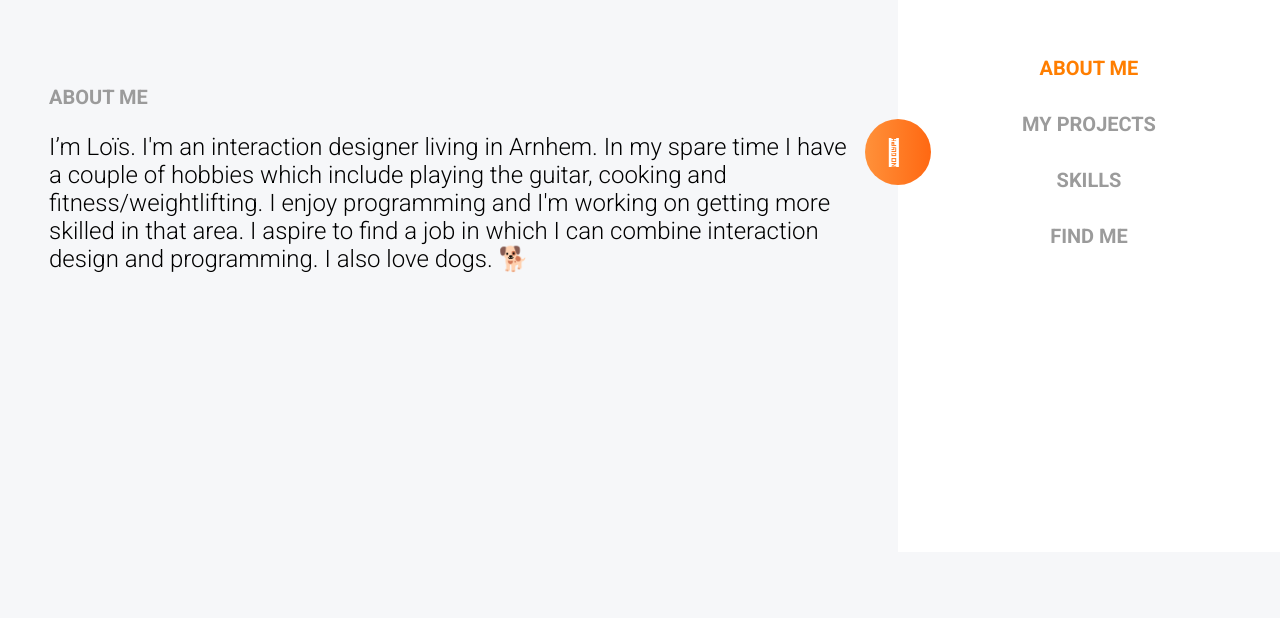
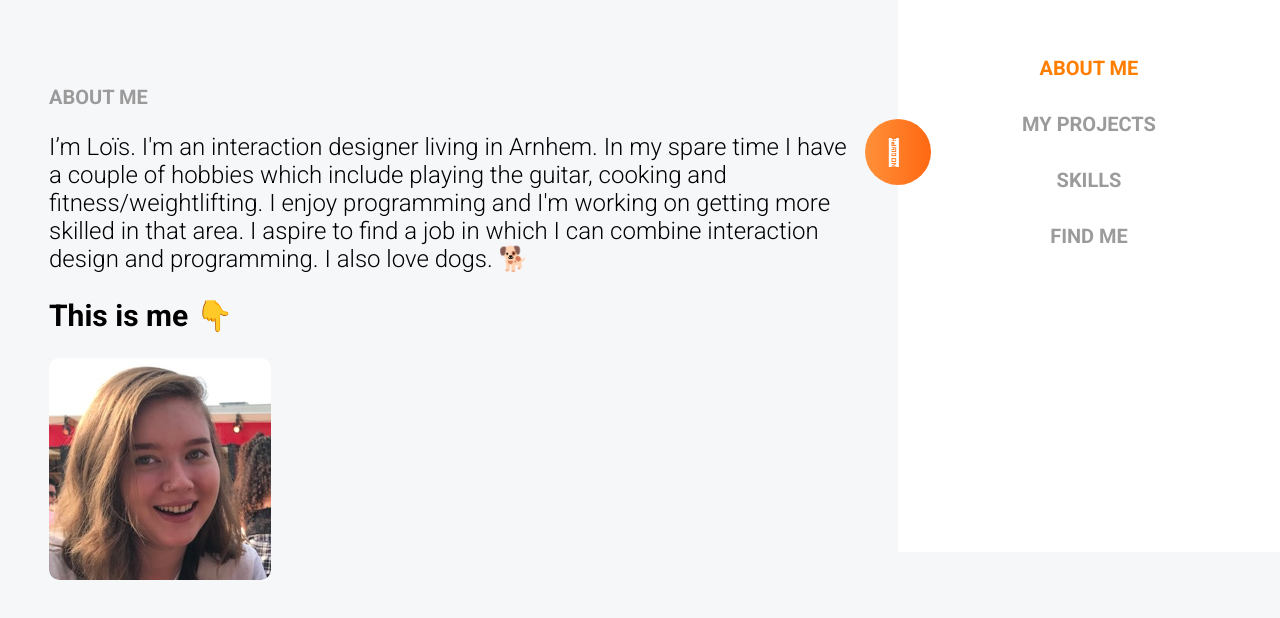
Before and after one commit to lbrndsn/portfolio, a React (Create React App) app: page /about in a window 1280 px wide. Shown: the part 248-866 px from the top of the page. Before the commit the page ends 800 px from the top, so only its background shows below. Built offline with nearby package versions, Linux system fonts and the light colour scheme.

Commit message:
added portrait

```diff
--- a/src/App.scss
+++ b/src/App.scss
@@ -7,6 +7,8 @@ $padding-32: 32px;
 $padding-16: 16px;
 $padding-8: 8px;
 $nav-width: 382px;
+
+$cubic-bezier-bounce: cubic-bezier(.05, .53, .42, 1.5);
 
 $font-size-nav: 20px;
 
@@ -22,6 +24,12 @@ h1 {
   font-weight: bold;
   text-transform: uppercase;
   color: $text-gray;
+}
+
+h2 {
+  font-weight: bold;
+  font-size: 30px;
+  color: $text-black;
 }
 
 p {
@@ -97,7 +105,7 @@ nav {
   right: $nav-width;
   transform: translateX(33px) translateY(calc(50vh - 33px));
   cursor: pointer;
-  transition: all 0.4s cubic-bezier(.05,.53,.42,1.5);
+  transition: all 0.4s $cubic-bezier-bounce;
 }
 
 .round-button:hover {
@@ -107,7 +115,7 @@ nav {
 
 .round-button img {
   user-select: none;
-  transition: all 0.75s cubic-bezier(.05,.53,.42,1.5);
+  transition: all 0.75s $cubic-bezier-bounce;
 }
 
 .rotated-180 {
@@ -132,5 +140,16 @@ nav {
   margin-left: auto;
   margin-right: auto;
   margin-top: 40vh;
-  padding: 0 $padding-32;
+  padding: 0 $padding-32 100px $padding-32;
 }
+
+.portrait-picture {
+  border-radius: 10px;
+  cursor: pointer;
+  transition: 0.2s $cubic-bezier-bounce;
+}
+
+.portrait-picture:hover {
+  box-shadow: 4px 6px 39px -20px rgba(0,0,0,0.75);
+  transform: scale(1.05);
+}
--- a/src/pages/About.js
+++ b/src/pages/About.js
@@ -1,4 +1,5 @@
 import React from "react";
+import me from "../img/me.jpg";
 
 const About = () => {
     return (
@@ -12,6 +13,9 @@ const About = () => {
                     getting more skilled in that area. I aspire to find a job in which I can combine interaction design
                     and
                     programming. I also love dogs. 🐕</p>
+
+                <h2>This is me 👇</h2>
+                <img src={me} alt="Picture of me" className="portrait-picture"/>
             </div>
         </div>
     )
```
Also changed, not shown: src/img/me.jpg (added).
